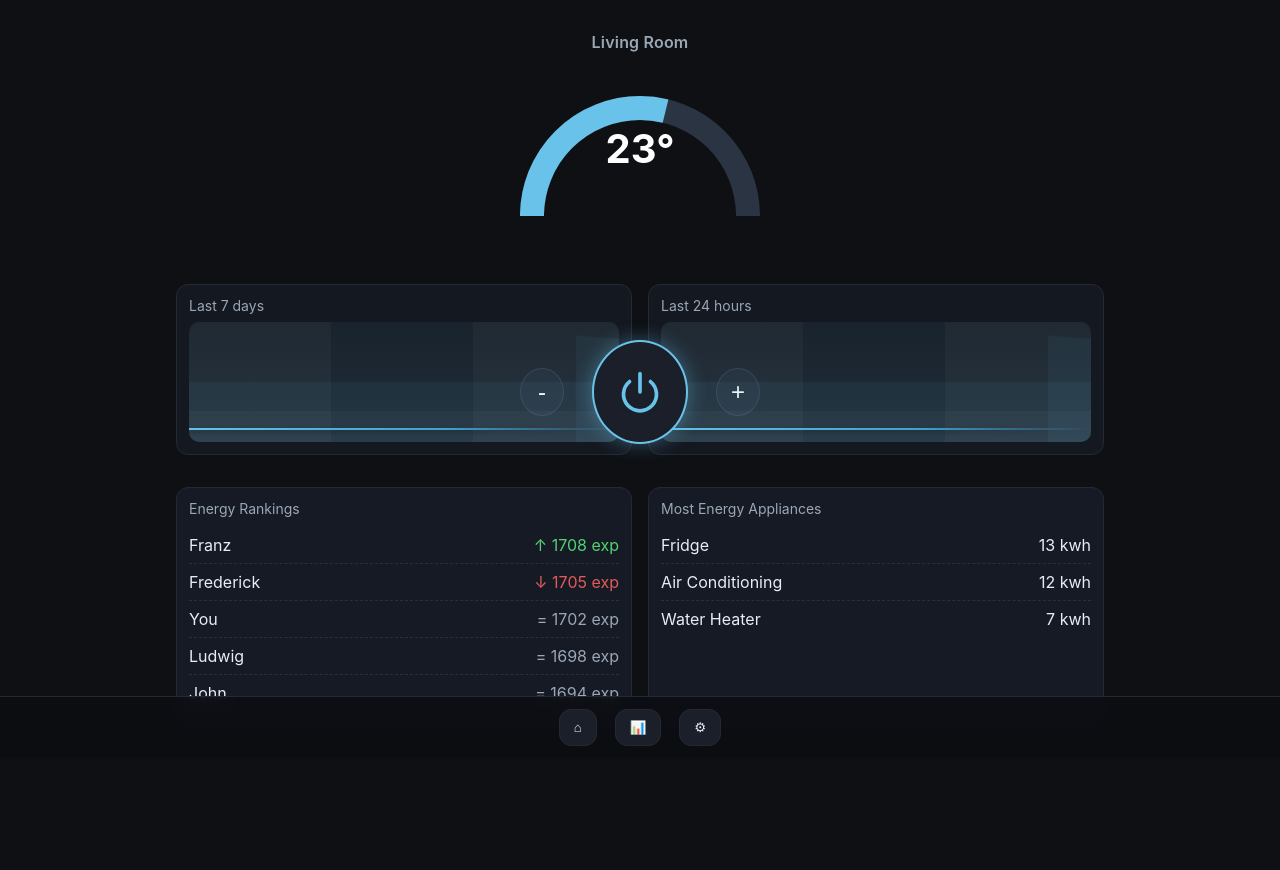
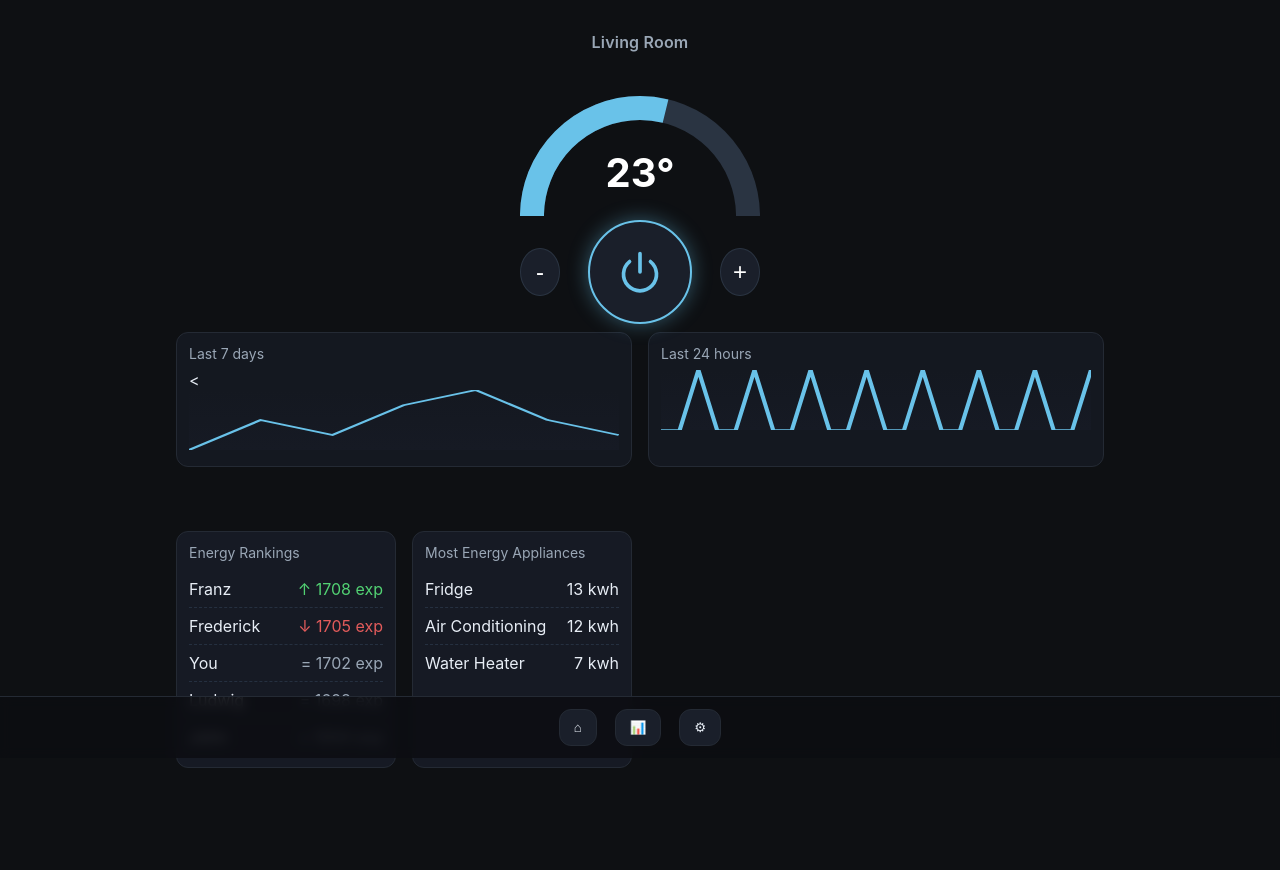
Before and after one commit to TimmyTam123/browhytfarewedoingthis, a Flask app: page / in a window 1280 px wide. Shown: the part 42-912 px from the top of the page. Before the commit the page ends 788 px from the top, so only its background shows below. Run offline with Flask 3, Linux system fonts and the light colour scheme.

Commit message:
asdfasdfafdfa

```diff
--- a/static/style.css
+++ b/static/style.css
@@ -93,7 +93,7 @@
 
 .temperature {
   position: absolute;
-  top: 48px;
+  top: 72px; /* was 40px */
   left: 50%;
   transform: translateX(-50%);
   font-size: 40px;
@@ -101,13 +101,12 @@
   color: white;
   z-index: 1;
 }
-
 .dial-controls {
   display: flex;
   justify-content: center;
   align-items: center;
   gap: 28px;
-  margin-top: 100px; /* pushes it below gauge cleanly */
+  margin-top: -20px; /* was 14px — now pulls it up */
 }
 
 .dial-controls .btn {
@@ -134,20 +133,24 @@
 .dial-controls .btn.large {
   width: 104px;
   height: 104px;
+  aspect-ratio: 1 / 1; /* ensures perfect circle */
   padding: 0;
-  border-width: 2px;
-  border-color: #69c2e9;
+  border-radius: 50%;
+  border: 2px solid #69c2e9;
   background: #1a1f2a;
   color: #69c2e9;
   box-shadow: 0 0 20px rgba(105, 194, 233, 0.4);
+  display: flex;
+  align-items: center;
+  justify-content: center;
   z-index: 2;
 }
 
 .dial-controls .btn.large svg {
   width: 44px;
   height: 44px;
+  display: block;
 }
-
 /* Optional: hover feedback */
 .dial-controls .btn:hover { background: #202636; }
 .power-btn {
@@ -161,12 +164,12 @@
   gap: 16px;
   margin: 18px 0;
 }
+.charts {
+  margin-top: 96px; /* was 64px or less — now pushed further */
+}
 
-.charts {
-  margin-top: 48px;
-}
 .lists.two-col {
-  margin-top: 32px;
+  margin-top: 48px; /* adds space below charts */
 }
 
 .chart-box {
@@ -180,6 +183,13 @@
   font-size: 14px;
   margin-bottom: 8px;
 }
+
+.chart-svg {
+  width: 100%;
+  height: 60px;
+  background: linear-gradient(to bottom, #141820, #161a24);
+}
+
 .chart-line {
   height: 120px;
   border-radius: 10px;
--- a/templates/index.html
+++ b/templates/index.html
@@ -44,14 +44,18 @@
 
   <!-- CHARTS -->
   <div class="charts">
-    <div class="chart-box">
-      <div class="title">Last 7 days</div>
-      <div class="chart-line"></div>
-    </div>
-    <div class="chart-box">
-      <div class="title">Last 24 hours</div>
-      <div class="chart-line"></div>
-    </div>
+<div class="chart-box">
+  <div class="title">Last 7 days</div>
+  <<svg class="chart-svg" viewBox="0 0 200 80" preserveAspectRatio="none">
+  <polyline id="chart7" fill="none" stroke="#69c2e9" stroke-width="2" points="" />
+</svg>
+</div>
+
+<div class="chart-box">
+  <div class="title">Last 24 hours</div>
+  <svg class="chart-svg" viewBox="0 0 200 80" preserveAspectRatio="none">
+  <polyline id="chart24" fill="none" stroke="#69c2e9" stroke-width="2" points="" />
+</svg>
   </div>
 
   <!-- TWO COLUMNS: rankings + appliances -->
```
Also changed, not shown: static/script.js (+27 -4 lines).
